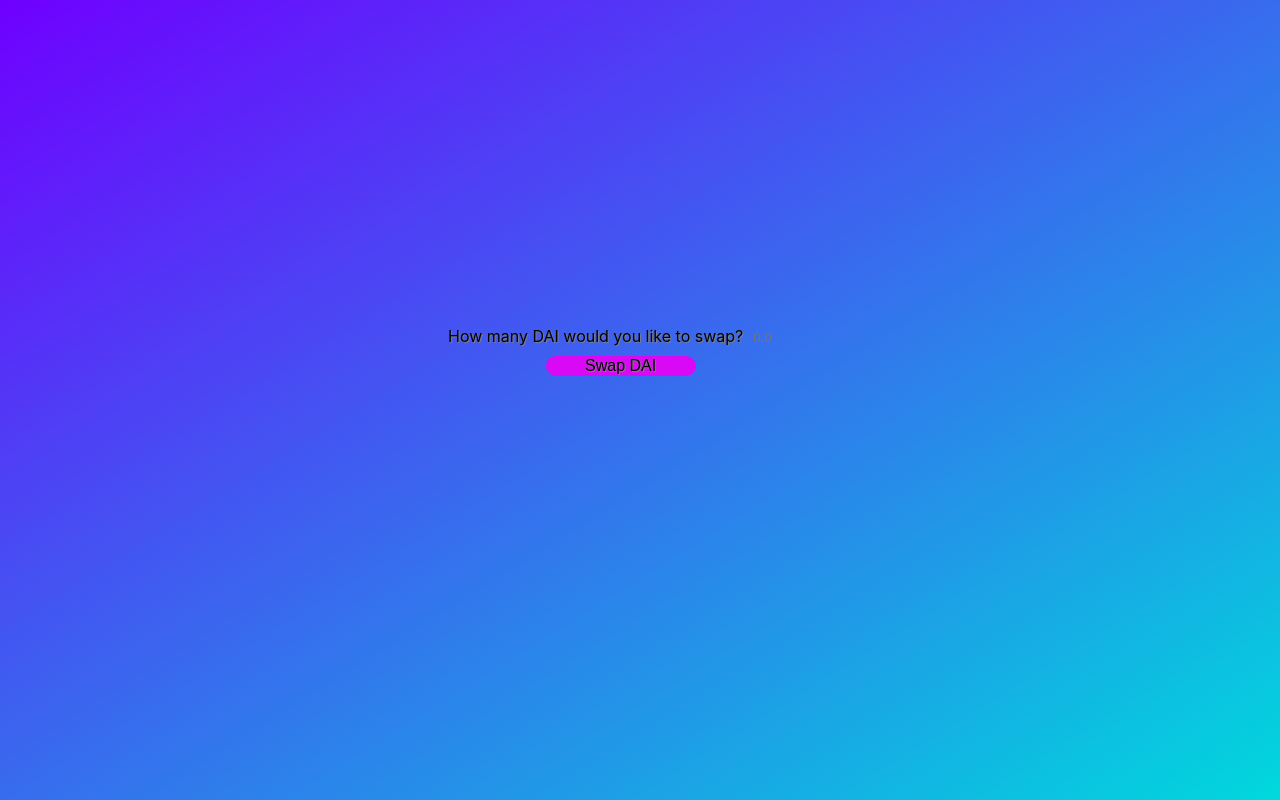
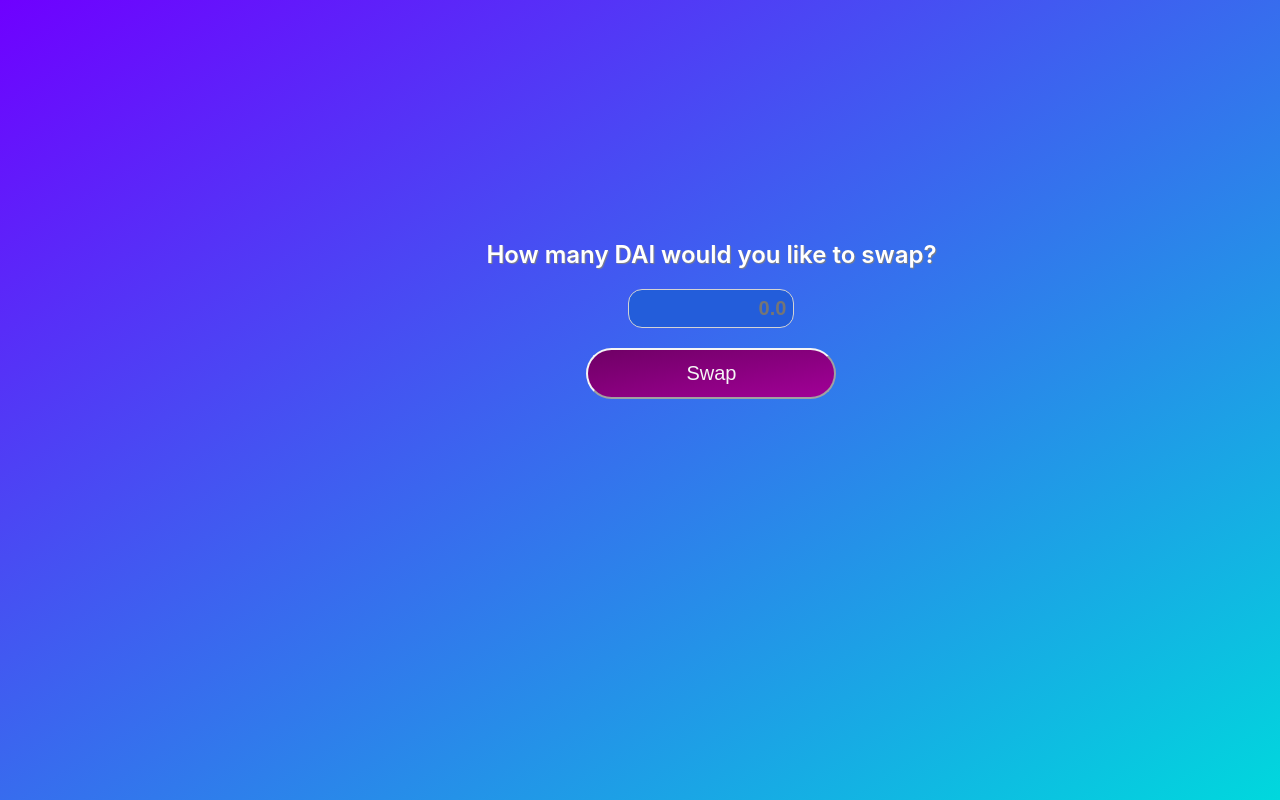
Before and after one commit to ethantddavis/unicode2021, a React (Create React App) app in the folder frontend/: page / in a window 1280 px wide. Built offline with nearby package versions, Linux system fonts and the light colour scheme.

Commit message:
made the frontend look pretty :)

```diff
--- a/frontend/src/App.css
+++ b/frontend/src/App.css
@@ -3,23 +3,52 @@
   background-image: linear-gradient(to bottom right, rgb(111, 0, 255), rgb(0, 216, 221));
   height: 100vh;
   position: relative;
-  text-shadow: 1px 1px 1px grey;
 }
 
 .content {
   position: absolute;
-  top: 40%;
-  left: 35%;
+  top: 30%;
+  left: 38%;
+}
+
+.header {
+  text-align: center;
+  font-size: 24px;
+  font-weight: 600;
+  color: #ffffff;
+  text-shadow: 1px 1px 1px grey;
+}
+
+.swapAmount {
+  text-align: right;
+  margin: auto;
+  margin-top: 20px;
+  padding: 7px;
+  border: 1px solid #cdcdcd;
+  border-spacing: 2px;
+  border-radius: 14px;
+  border-color: lightgray;
+  background-color: rgb(35, 93, 218);
+  width: 150px;
+  font-size: 20px;
+  font-weight: 600;
+  color: rgb(255, 255, 255);
 }
 
 .swapButton {
-  border-radius: 25px;
-  background-color: rgb(217, 8, 245);
-  border: none;
-  width: 150px;
-  font-size: 1rem;
-  text-shadow: 1px 1px 1px grey;
-
+  cursor: pointer;
+  background-image: linear-gradient(to bottom right, rgb(111, 0, 101), rgb(161, 0, 151));
+  color: whitesmoke;
+  margin: auto;
+  margin-top: 20px;
+  margin-bottom: 2px;
+  padding: 12px;
+  font-size: 20px;
+  font-weight: 500;
+  border: 2;
+  border-color: whitesmoke;
+  border-radius: 26px;
+  width: 250px;
 }
 
 .swapButton:hover {
--- a/frontend/src/App.js
+++ b/frontend/src/App.js
@@ -83,9 +83,10 @@ class App extends Component {
           amount = amount * 10**18
           this.swap(amount)
         }}>
-          <div>
+          <div className='header'>
             How many DAI would you like to swap?
-            <input
+          </div>
+          <div><input
               className='swapAmount'
               id='swapAmount'
               type='number'
@@ -96,8 +97,6 @@ class App extends Component {
           </div>
           <button type='submit' className='swapButton'>
             Swap
-
-            DAI
           </button>
         </form>
       </div>
```
Also changed, not shown: 1 other file (tests, documents, lock files or other folders).
